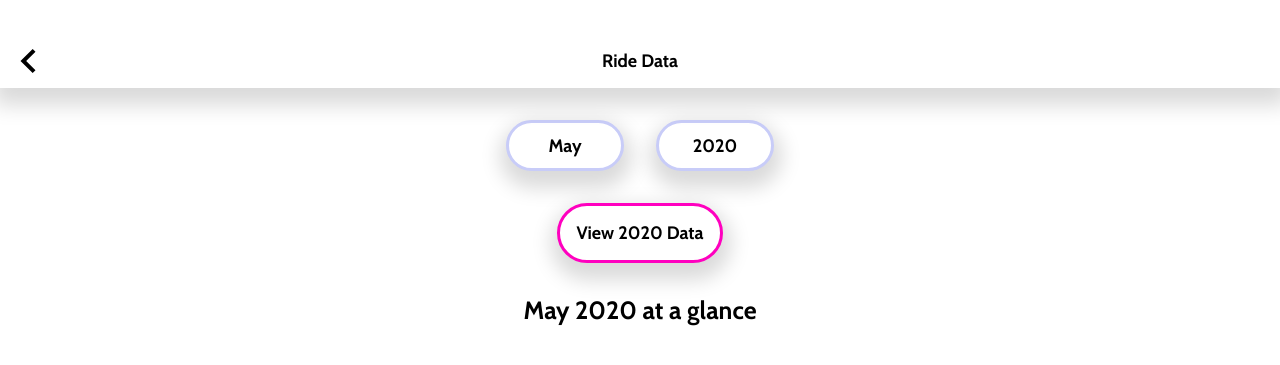
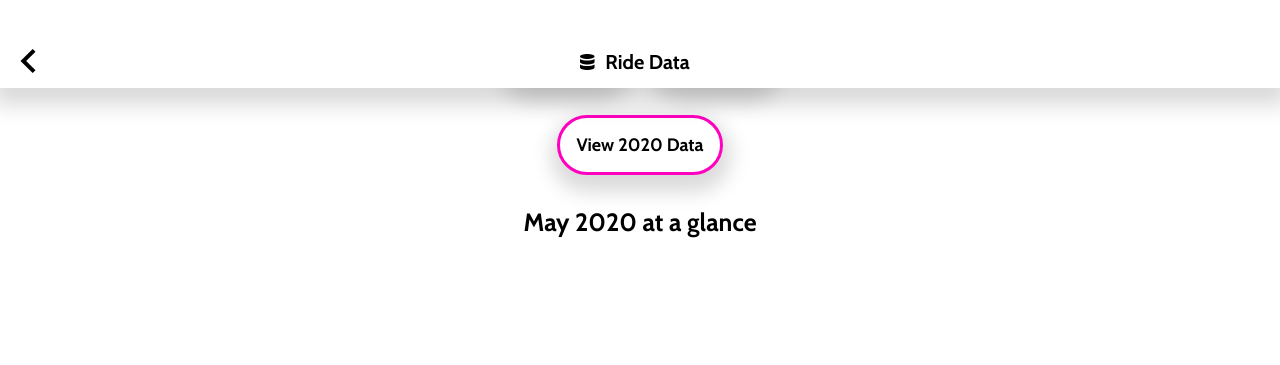
Before and after one commit to 111yp/jervo-jawns, a PHP site: page /prototype-ride-data.html in a window 1280 px wide. Shown: the top 365 px of the page. Run offline with PHP 8.4, Linux system fonts and the light colour scheme.

Commit message:
:sparkles: added back button states and nav title with icons

```diff
--- a/assets/css/prototype-pages.css
+++ b/assets/css/prototype-pages.css
@@ -22,6 +22,12 @@ nav {
 .back-btn {
 	position: fixed;
     top: 33px;
+}
+
+.nav-header {
+	display: flex;
+	margin: 0 auto;
+	padding-bottom: 0.25em;
 }
 
 .container {
@@ -70,13 +76,18 @@ nav {
 	transition: all .2s ease-in-out;
 }
 
-nav img {
+.back-btn-svg {
 	padding: 1rem;
 }
 
+.back-btn-svg:hover {
+	filter: invert(.5) sepia(1) saturate(5) hue-rotate(-75deg);
+	transition: 0.3s;
+}
+
 nav h1 {
-	padding: 1rem;
-	margin: 0 auto;
+	padding: 0.5em;
+	font-size: 20px;
 }
 
 h1 {
--- a/prototype-ride-data.html
+++ b/prototype-ride-data.html
@@ -10,10 +10,12 @@
 
    <body>
       <nav class="real-nav">
-         <a class="back-btn" href="prototype-ride-history.html"><img src="assets/svg/back.svg"></a>
-         <h1>Ride Data</h1>
+         <a class="back-btn" href="prototype-ride-history.html"><img src="assets/svg/back.svg" class="back-btn-svg"></a>
+            <div class="nav-header">
+               <img src="./assets/svg/prototype/menu_rideData.svg" alt="Header Icon">
+               <h1>Ride Data</h1>
+            </div>
       </nav>
-      <nav></nav>
 
       <div class="container">
          <div class="dropdown">
```
Also changed, not shown: prototype-data-graphs.html (+5 -6 lines), prototype-ride-history.html (+5 -3 lines), assets/svg/prototype/menu_rideData.svg (added).
